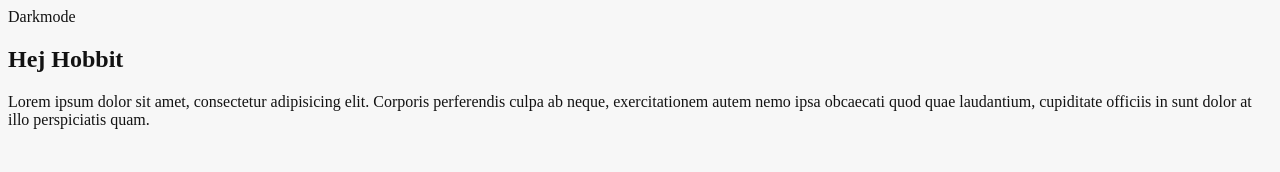
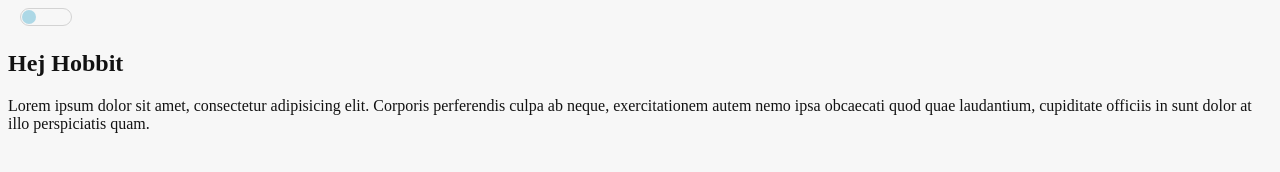
Before and after one commit to dnh33/local-storage-repetition, a plain HTML site: page index.html in a window 1280 px wide. Drawn offline with Linux system fonts and the light colour scheme.

```diff
--- a/index.html
+++ b/index.html
@@ -11,8 +11,8 @@
 
     <main>
         <form>
-            <label for="darkmodeToggle">Darkmode</label>
             <input type="checkbox" name ="darkmodeToggle" id="darkmodeToggle" />
+            <label for="darkmodeToggle"></label>
         </form>
 
         <article>
--- a/style.css
+++ b/style.css
@@ -8,3 +8,29 @@
     width: 1px;
     visibility: hidden;
 }
+
+form label[for="darkmodeToggle"] {
+    position: relative;
+    display: inline-block;
+    width: 50px;
+    height: 1em;
+    border: 1px solid lightgrey;
+    border-radius: 1em;
+}
+
+form label[for="darkmodeToggle"]::after {
+    position: absolute;
+    content: "";
+    height: 0.9em;
+    width: 0.9em;
+    background-color: lightblue;
+    border-radius: 50%;
+    top: 0.0330rem;
+    left: 0.0330rem;
+    transition: background-color 800ms ease, transform 800ms ease;
+}
+
+input[type="checkbox"]:checked~label::after {
+    background-color: darkblue;
+    transform: translateX(34px)
+}
```
